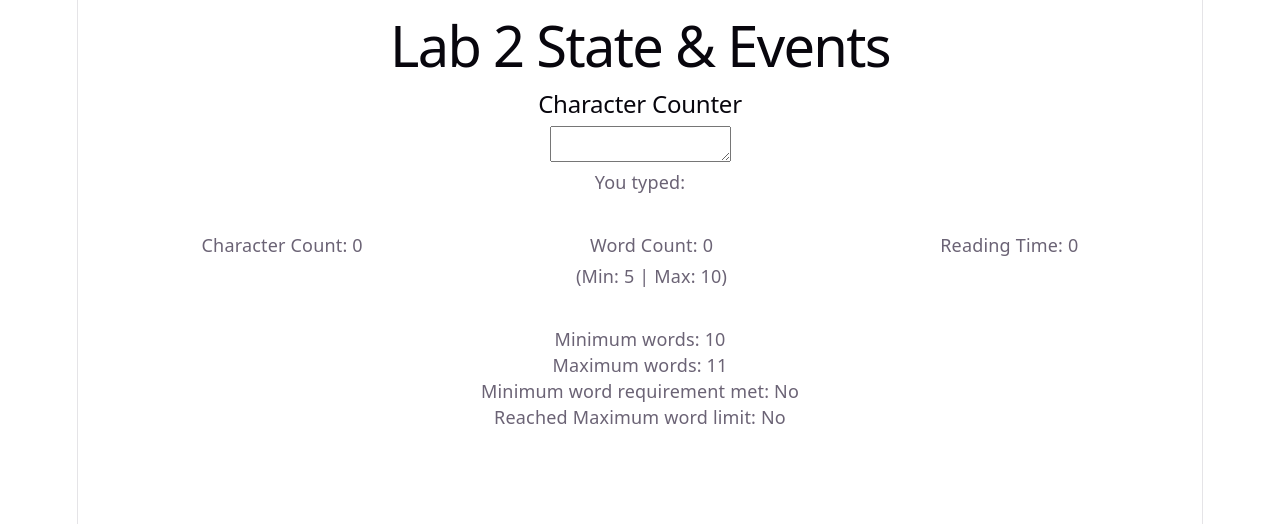
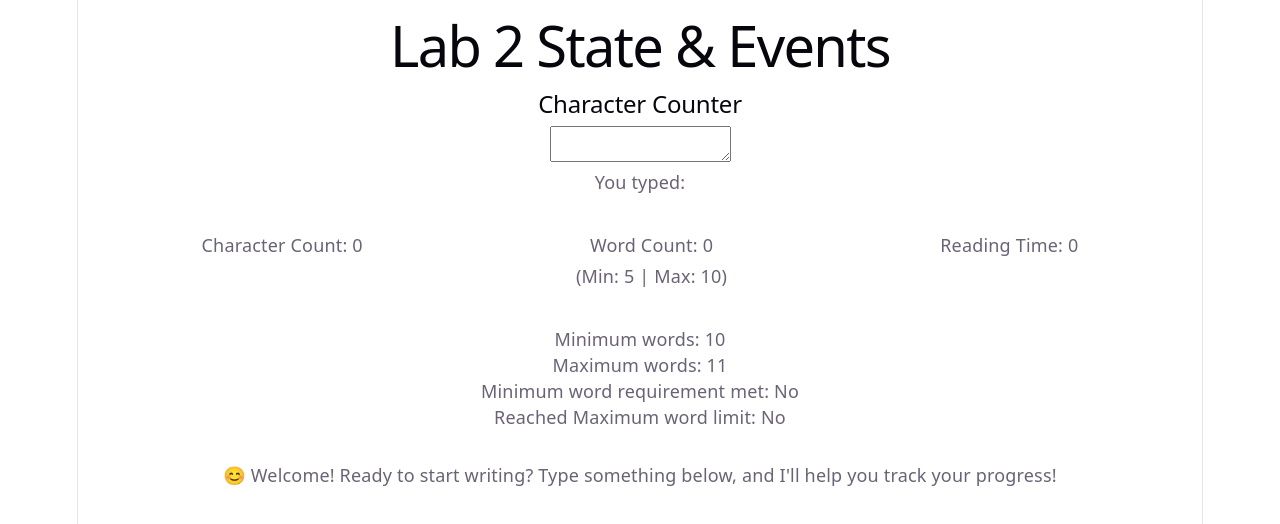
Before and after one commit to divzmadhu/lab-9-2, a React (Vite) app: page / in a window 1280 px wide. Shown: the top 524 px of the page. Built offline with nearby package versions, Linux system fonts and the light colour scheme.

Commit message:
Add dynamic feedback messages to character counter

```diff
--- a/src/App.css
+++ b/src/App.css
@@ -14,3 +14,10 @@
 .stat-item p {
   margin: 5px 0;
 }
+
+.feedback-box {
+  border: 2px solid white;
+  padding: 15px;
+  margin: 15px 0;
+  border-radius: 8px;
+}
--- a/src/components/CharacterCounter/CharacterCounter.tsx
+++ b/src/components/CharacterCounter/CharacterCounter.tsx
@@ -38,13 +38,69 @@ export default function CharacterCounter(props: CharacterCounterProps) {
         hasMaximumWords = true;
     }
 
+
+    // A userdefined function to decide which feedback to display
+    function getFeedback() {
+        if (text === "") {
+            return {
+                emoji: "😊",
+                message: "Welcome! Ready to start writing? Type something below, and I'll help you track your progress!",
+
+            };
+
+        }
+        else if (text.length > 0 && text.length <= props.minWords) {
+            return {
+                emoji: "✍️",
+                message: "Keep going! You're getting started.",
+
+            };
+
+
+        }
+        else if (text.length === props.minwords && text.length <= maxWords) {
+            return {
+                emoji: "😊",
+                message: "Great job! You've reached your goal.",
+
+
+            };
+        }
+
+
+        else if ((text.length) * .75 * props.maxWords) {
+            return {
+                emoji: "😮",
+                message: "Almost there! Watch your word count.",
+
+            };
+
+        }
+
+        else if (text.length >= props.maxWords) {
+            return {
+                emoji: "🛑",
+                message: "You've reached your word limit!",
+
+            };
+
+        }
+
+
+
+    }
+
+    const feedback = getFeedback();
+
+
     return (
+        <>
             <div>
                 <TextInput onTextChange={setText} />
 
                 <p>You typed: {text}</p>
 
-            <section className = "stats-box">
+                <section className="stats-box">
                     <StatsDisplay
                         stats={{
                             characterCount: text.length,
@@ -85,5 +141,11 @@ export default function CharacterCounter(props: CharacterCounterProps) {
 
             </section> */}
             </div>
+            {/*Feedback Box */}
+            <div className="feedback-box">
+
+                <p>{feedback.emoji} {feedback.message}</p>
+            </div>
+        </>
     );
 }
```
Lines whose indentation alone changed are shown as unchanged.
